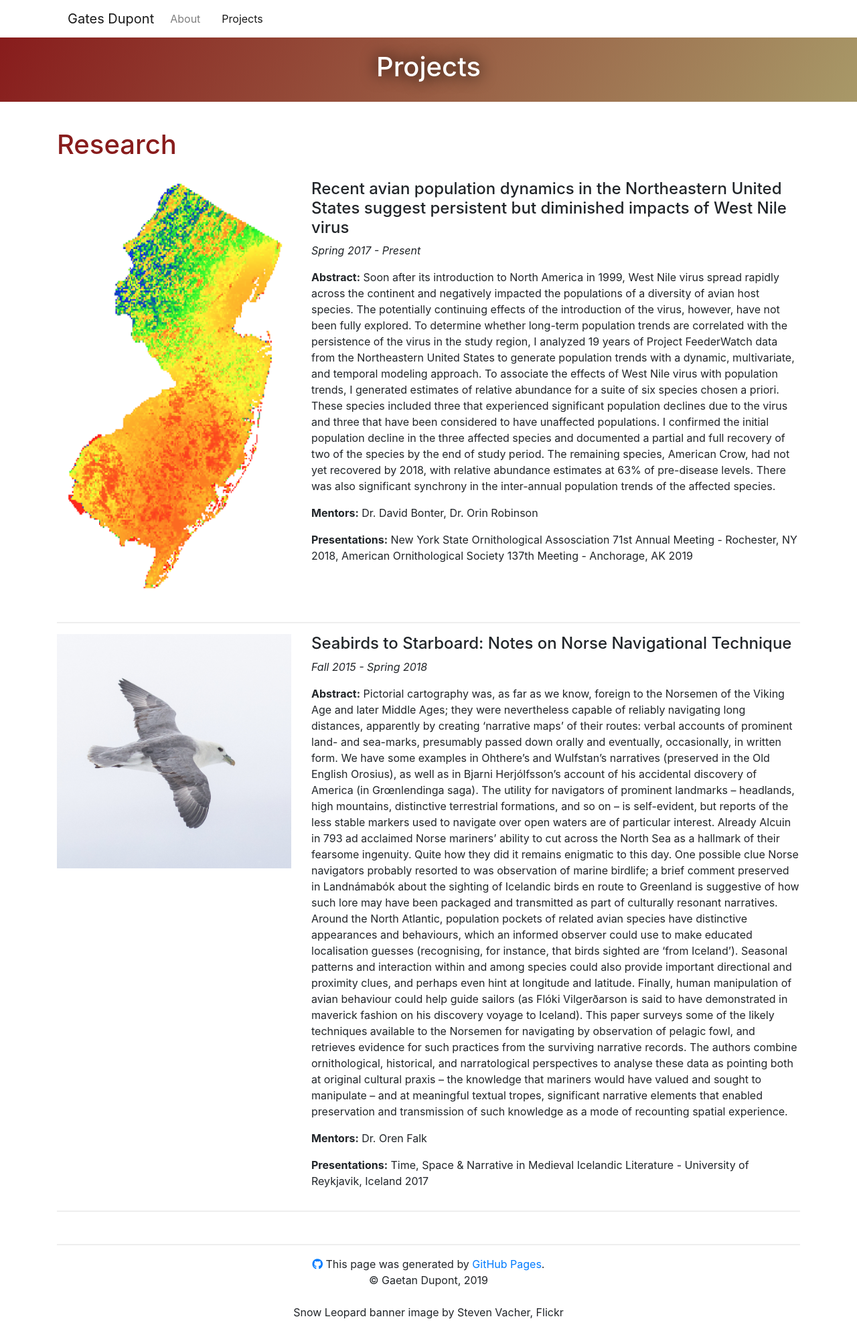
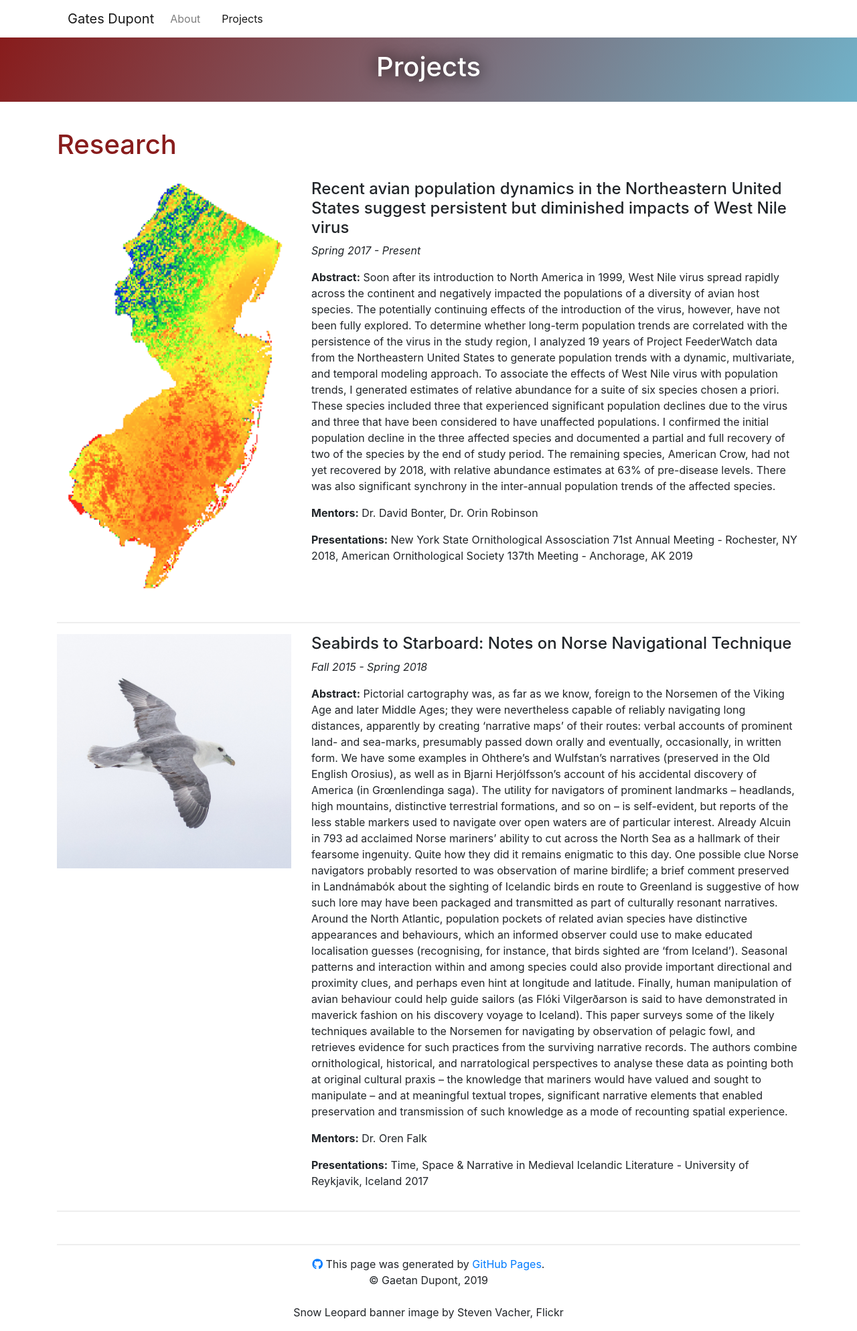
Before and after one commit to chrisyeh96/chrisyeh96.github.io, a Jekyll site: the page built from projects.md, in a window 1280 px wide. Shown: the whole page at 67% size. Built offline with Jekyll 4.4.1, drawn with Linux system fonts in a browser that asks for light colours; nearby versions of some CDN libraries.

Commit message:
Update website.css

```diff
--- a/css/website.css
+++ b/css/website.css
@@ -43,7 +43,7 @@ img {
 
 .header-page {
   background-color: #881c1c; /* VAR: $header-bg-color */
-  background-image: linear-gradient(120deg, #881c1c, #a89968); /* VARS: $header-bg-color, $header-bg-color-secondar */
+  background-image: linear-gradient(120deg, #881c1c, #71b2c9); /* VARS: $header-bg-color, $header-bg-color-secondar */
   padding: 1.25em 0; /* padding for top and bottom only */
 }
 
```
